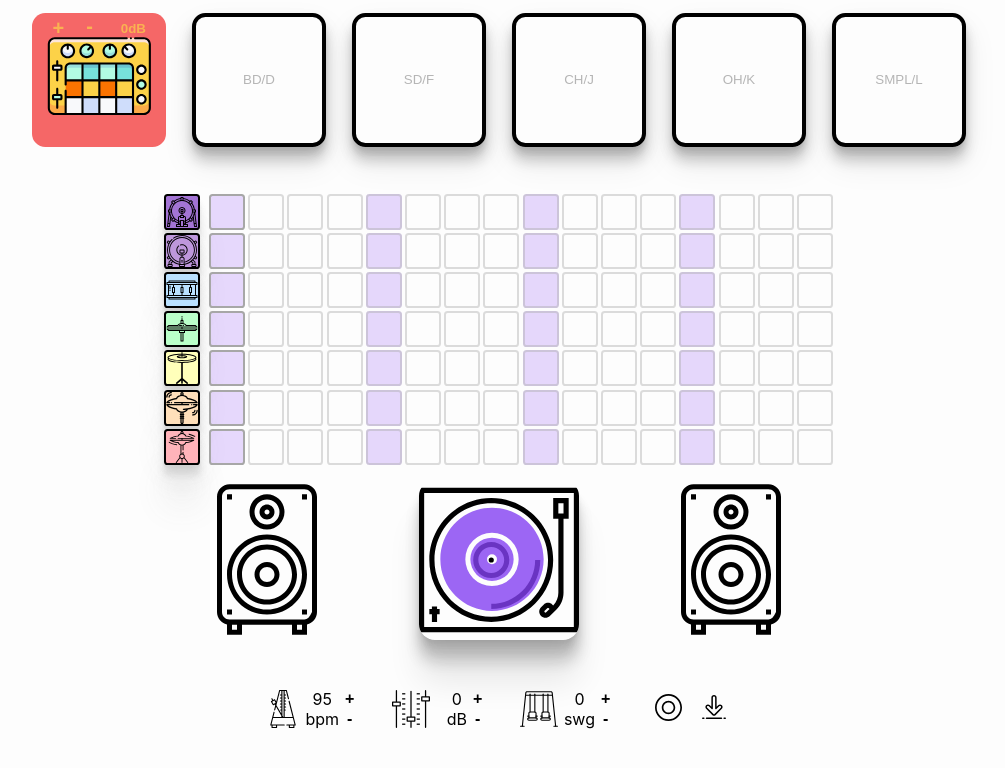
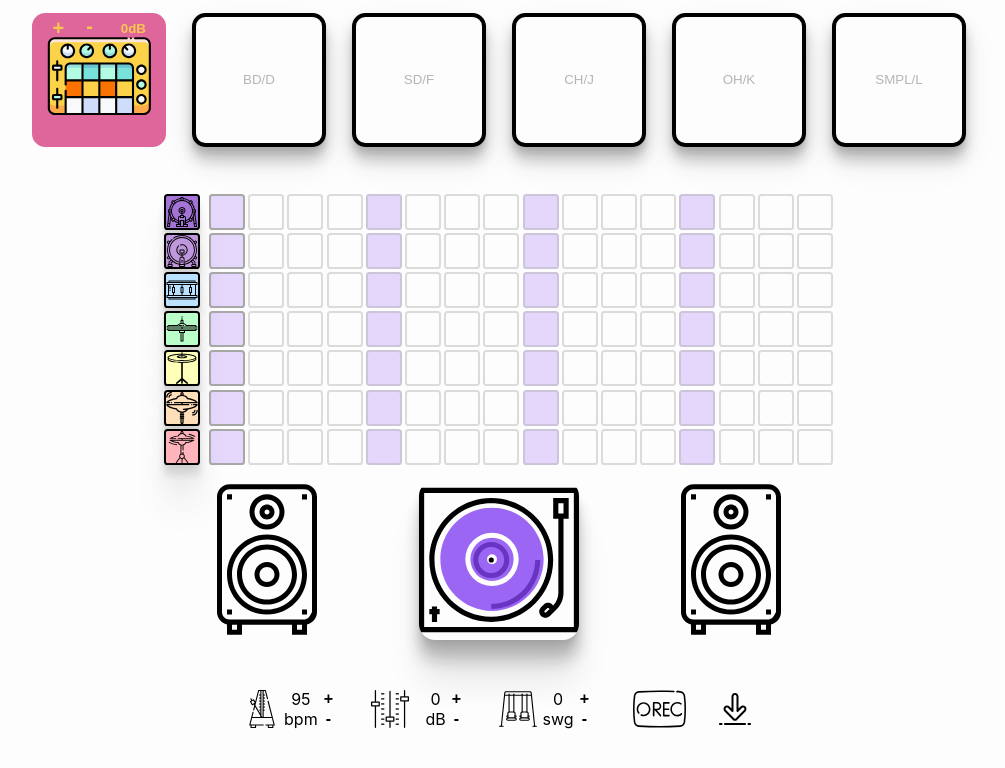
Before and after one commit to JakubJureczko/drum-seq, a React (Create React App) app: page / in a window 1280 px wide. Shown: the top 768 px of the page, without its empty margins (141-1146 px from the left). Built offline with nearby package versions, Linux system fonts and the light colour scheme; no server answers.

Commit message:
rec buttons

```diff
--- a/src/components/Recorder.css
+++ b/src/components/Recorder.css
@@ -1,34 +1,39 @@
 .recordbtn {
   display: flex;
   flex-direction: row;
+  justify-content: space-between;
+  align-items: center;
+  width: 8em;
+  height: 3em;
 
 }
 
 .start  button {
 display: flex;
-justify-content: center;
 align-items: center;
  outline: none;
 border: none;
 height: 3em;
-width: 3em;
+width: 4em;
 background-color: transparent;
-margin-right: 0.4em;
+margin-right: 1em;
 
 }
 
 .start img {
-  width: 2em;
-  height: 2em;
+  width: 4em;
+  height: 4em;
   cursor: pointer;
 }
 
 .download button {
+  display: flex;
+align-items: center;
   width: 3em;
   height: 3em;
   background-image: url("../assets/images/download.svg");
   background-position: center;
-  background-size: 60%;
+  background-size: 80%;
   background-repeat: no-repeat;
   outline: none;
   border: none;
--- a/src/components/Recorder.js
+++ b/src/components/Recorder.js
@@ -5,25 +5,25 @@ import ReactAudioPlayer from "react-audio-player";
 
 import "./Recorder.css"
 
-import recon from "../assets/images/recordon.svg";
-import recoff from "../assets/images/record.svg";
+import recon from "../assets/images/recon.svg";
+import recoff from "../assets/images/recoff.svg";
 
 const Recorder = () => {
   const [rec, setRec] = useState(false);
 
-  const recorder = new Tone.Recorder();
-  Tone.Master.connect(recorder);
+  // const recorder = new Tone.Recorder();
+  // Tone.Master.connect(recorder);
 
-  recorder.start();
+  // recorder.start();
 
-  setTimeout(async () => {
-    const recording = await recorder.stop();
-    const url = URL.createObjectURL(recording);
-    const anchor = document.createElement("a");
-    anchor.download = "beat.wav";
-    anchor.href = url;
-    anchor.click();
-  }, 10000);
+  // setTimeout(async () => {
+  //   const recording = await recorder.stop();
+  //   const url = URL.createObjectURL(recording);
+  //   const anchor = document.createElement("a");
+  //   anchor.download = "beat.wav";
+  //   anchor.href = url;
+  //   anchor.click();
+  // }, 10000);
 
   //   document.body.appendChild(anchor);
   // anchor.click();
@@ -41,7 +41,7 @@ const Recorder = () => {
         </button>
       </div>
       <div className="download">
-      <a href={recorder} target="_blank" download>
+      <a href="" target="_blank" download>
         <button></button>
       </a>
       </div>
--- a/src/components/SampleBtn.css
+++ b/src/components/SampleBtn.css
@@ -21,7 +21,7 @@
   background-image: url(../assets/images/drummachine2.svg);
   background-size: cover;
   background-repeat: no-repeat;
-  background-color: rgba(243, 65, 65, 0.8);
+   background-color: rgba(220, 86, 144, 0.9); /*rgba(243, 65, 65, 0.8); */
 }
 
 .btn {
@@ -51,7 +51,7 @@
   display: flex;
   width: 100%;
   justify-content: space-around;
-  opacity: 0.7;
+  opacity: 0.9;
 }
 
 .btnvol span {
```
Also changed, not shown: src/assets/images/recoff.svg (added), src/assets/images/recon.svg (added).
